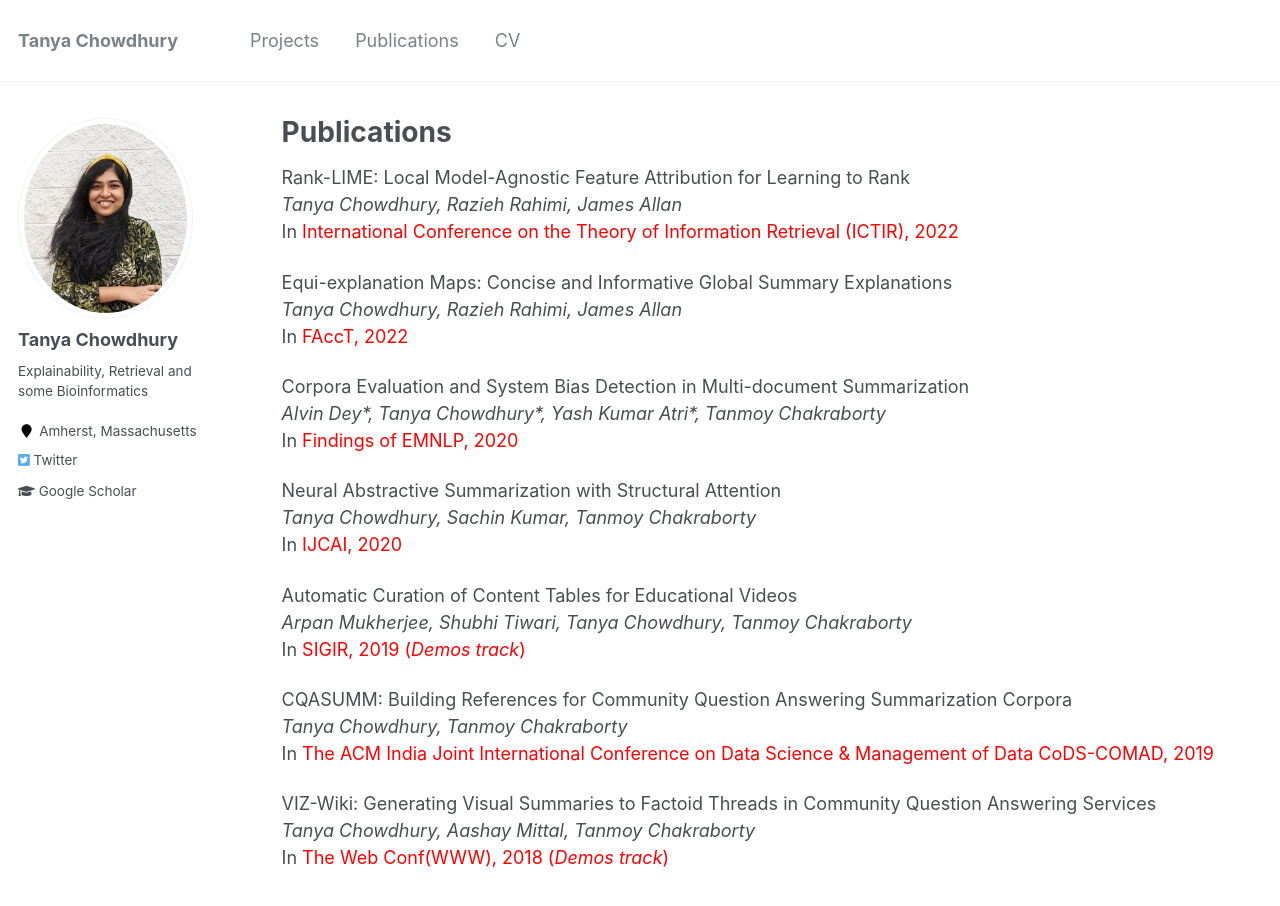
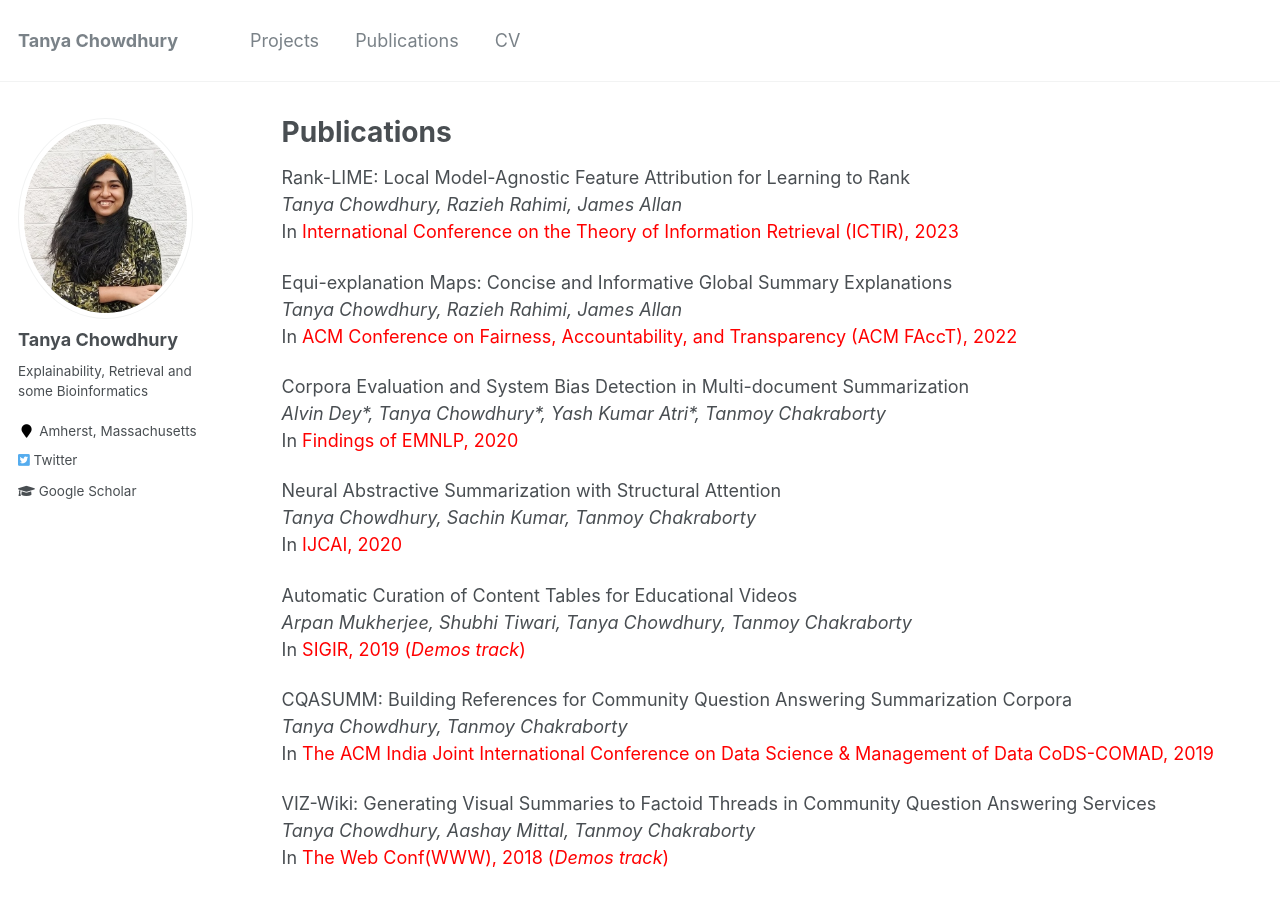
Before and after one commit to TaKneeAa/TaKneeAa.github.io, a Jekyll site: the page built from _pages/publications.md, in a window 1280 px wide and 1093 px high. Shown: the top 906 px of the window. Built offline with Jekyll 4.4.1, drawn with Linux system fonts in a browser that asks for light colours.

Commit message:
ictir year change

```diff
--- a/_pages/publications.md
+++ b/_pages/publications.md
@@ -7,11 +7,11 @@ author_profile: true
 
 Rank-LIME: Local Model-Agnostic Feature Attribution for Learning to Rank \
 *Tanya Chowdhury, Razieh Rahimi, James Allan*\
-In <span style="color:red">International Conference on the Theory of Information Retrieval (ICTIR), 2022</span>
+In <span style="color:red">International Conference on the Theory of Information Retrieval (ICTIR), 2023</span>
 
 Equi-explanation Maps: Concise and Informative Global Summary Explanations \
 *Tanya Chowdhury, Razieh Rahimi, James Allan*\
-In <span style="color:red">FAccT, 2022</span>
+In <span style="color:red">ACM Conference on Fairness, Accountability, and Transparency (ACM FAccT), 2022</span>
 
 Corpora Evaluation and System Bias Detection in Multi-document Summarization \
 *Alvin Dey\*, Tanya Chowdhury\*, Yash Kumar Atri\*, Tanmoy Chakraborty*\
```
